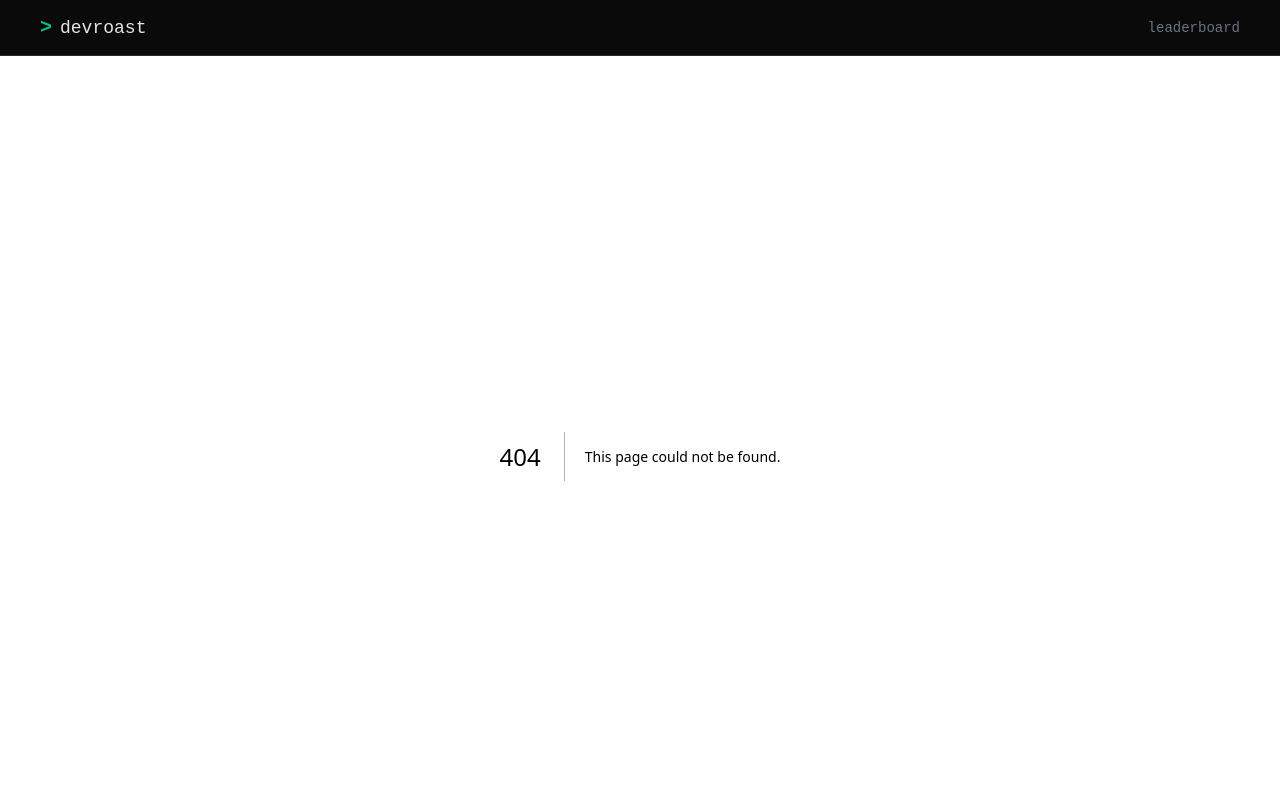
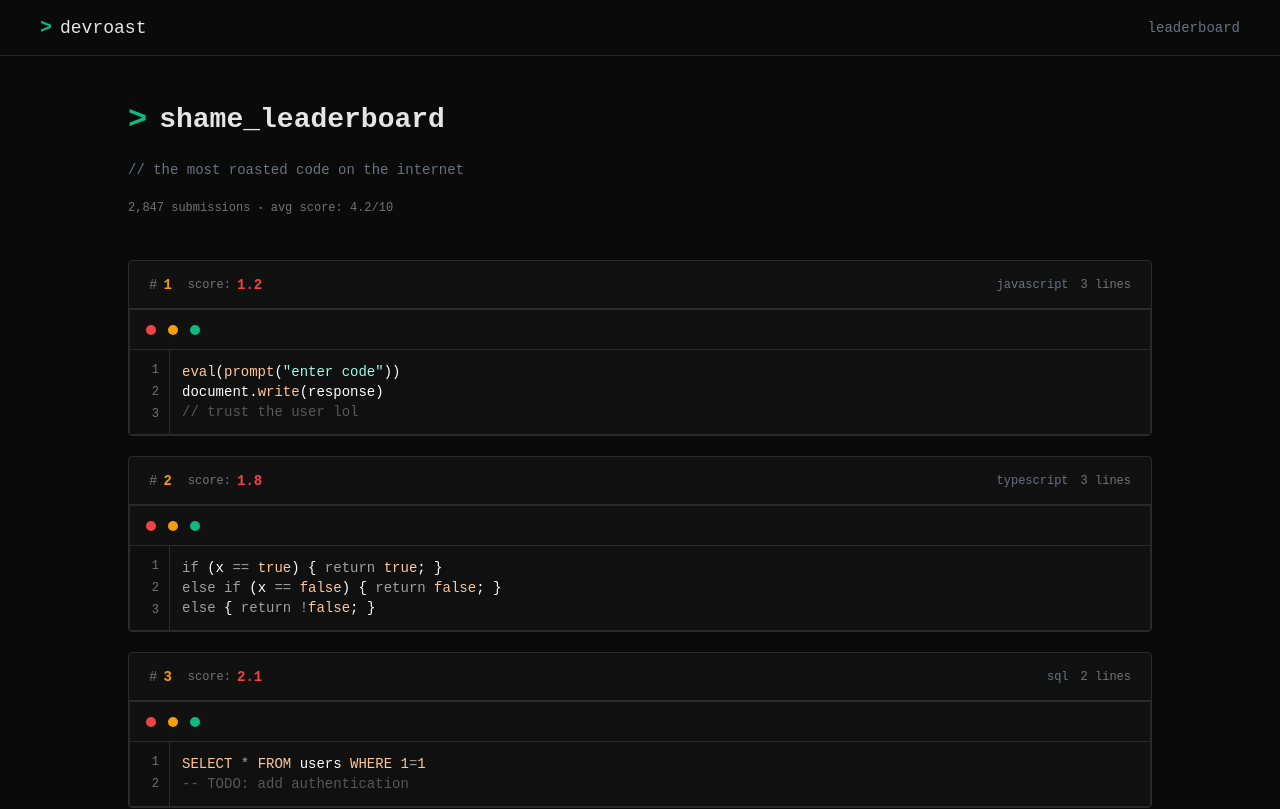
Before and after one commit to rafaelreisramos/nlw-22-devroast-fullstack, a Next.js app: page /shame-leaderboard in a window 1280 px wide. Before the commit this address had no page. Shown: the top 809 px of the page. Built offline with nearby package versions, Linux system fonts and the light colour scheme.

Commit message:
feat(ui): refactor CodeBlock with composition pattern and add shame leaderboard page

```diff
--- /dev/null
+++ b/src/app/shame-leaderboard/page.tsx
@@ -0,0 +1,135 @@
+import { CodeBlock } from "@/components/ui/code-block";
+
+const SHAME_LEADERBOARD_DATA = [
+	{
+		rank: 1,
+		score: 1.2,
+		language: "javascript",
+		lines: 3,
+		code: `eval(prompt("enter code"))
+document.write(response)
+// trust the user lol`,
+	},
+	{
+		rank: 2,
+		score: 1.8,
+		language: "typescript",
+		lines: 3,
+		code: `if (x == true) { return true; }
+else if (x == false) { return false; }
+else { return !false; }`,
+	},
+	{
+		rank: 3,
+		score: 2.1,
+		language: "sql",
+		lines: 2,
+		code: `SELECT * FROM users WHERE 1=1
+-- TODO: add authentication`,
+	},
+	{
+		rank: 4,
+		score: 2.4,
+		language: "python",
+		lines: 2,
+		code: `import os
+os.system(input())`,
+	},
+	{
+		rank: 5,
+		score: 2.8,
+		language: "javascript",
+		lines: 3,
+		code: `try { }
+catch(e) { /* silently fail */ }
+finally { /* who cares */ }`,
+	},
+];
+
+export const metadata = {
+	title: "Shame Leaderboard | DevRoast",
+	description: "The most roasted code on the internet - ranked by shame",
+};
+
+export default function ShameLeaderboardPage() {
+	return (
+		<main className="flex min-h-[calc(100vh-3.5rem)] flex-col items-center bg-bg-page px-20 py-10">
+			<div className="flex w-full max-w-5xl flex-col gap-10">
+				{/* Hero Section */}
+				<div className="flex flex-col gap-4">
+					{/* Title Row */}
+					<div className="flex items-center gap-3">
+						<span className="font-mono text-[32px] font-bold text-accent-green">
+							&gt;
+						</span>
+						<h1 className="font-mono text-[28px] font-bold text-text-primary">
+							shame_leaderboard
+						</h1>
+					</div>
+
+					{/* Subtitle */}
+					<p className="font-mono text-sm text-text-secondary">
+						{`// the most roasted code on the internet`}
+					</p>
+
+					{/* Stats Row */}
+					<div className="flex items-center gap-2">
+						<span className="font-mono text-xs text-text-tertiary">
+							2,847 submissions
+						</span>
+						<span className="text-text-tertiary">·</span>
+						<span className="font-mono text-xs text-text-tertiary">
+							avg score: 4.2/10
+						</span>
+					</div>
+				</div>
+
+				{/* Leaderboard Entries */}
+				<div className="flex flex-col gap-5">
+					{SHAME_LEADERBOARD_DATA.map((entry) => (
+						<div
+							key={entry.rank}
+							className="overflow-hidden rounded-sm border border-border-primary bg-bg-input"
+						>
+							{/* Meta Row */}
+							<div className="flex h-12 items-center justify-between border-b border-border-primary px-5">
+								{/* Rank & Score */}
+								<div className="flex items-center gap-4">
+									<div className="flex items-center gap-1.5">
+										<span className="font-mono text-sm text-text-tertiary">
+											#
+										</span>
+										<span className="font-mono text-sm font-bold text-accent-amber">
+											{entry.rank}
+										</span>
+									</div>
+									<div className="flex items-center gap-1.5">
+										<span className="font-mono text-xs text-text-tertiary">
+											score:
+										</span>
+										<span className="font-mono text-sm font-bold text-accent-red">
+											{entry.score}
+										</span>
+									</div>
+								</div>
+
+								{/* Language & Lines */}
+								<div className="flex items-center gap-3">
+									<span className="font-mono text-xs text-text-secondary">
+										{entry.language}
+									</span>
+									<span className="font-mono text-xs text-text-tertiary">
+										{entry.lines} lines
+									</span>
+								</div>
+							</div>
+
+							{/* Code Block */}
+							<CodeBlock code={entry.code} language={entry.language} />
+						</div>
+					))}
+				</div>
+			</div>
+		</main>
+	);
+}
--- a/src/components/ui/code-block.tsx
+++ b/src/components/ui/code-block.tsx
@@ -1,10 +1,66 @@
+import type { HTMLAttributes } from "react";
 import { codeToHtml } from "shiki";
+import { twMerge } from "tailwind-merge";
 
 export interface CodeBlockProps {
 	code: string;
 	language?: string;
 	filename?: string;
 }
+
+function CodeBlockHeader({
+	filename,
+	className,
+	...props
+}: HTMLAttributes<HTMLDivElement> & { filename?: string }) {
+	return (
+		<div
+			className={twMerge(
+				"flex h-10 items-center gap-3 border-b border-border-primary px-4",
+				className,
+			)}
+			{...props}
+		>
+			<div className="h-2.5 w-2.5 rounded-full bg-accent-red" />
+			<div className="h-2.5 w-2.5 rounded-full bg-accent-amber" />
+			<div className="h-2.5 w-2.5 rounded-full bg-accent-green" />
+			<div className="flex-1" />
+			{filename && (
+				<span className="font-mono text-xs text-text-tertiary">{filename}</span>
+			)}
+		</div>
+	);
+}
+
+CodeBlockHeader.displayName = "CodeBlockHeader";
+
+function CodeBlockContent({
+	code,
+	language = "javascript",
+	html,
+	className,
+	...props
+}: HTMLAttributes<HTMLDivElement> & {
+	code: string;
+	language?: string;
+	html?: string;
+}) {
+	return (
+		<div className={twMerge("flex", className)} {...props}>
+			<div className="flex w-10 flex-col gap-1.5 border-r border-border-primary bg-bg-surface px-2.5 py-3 text-right font-mono text-xs text-text-tertiary">
+				{code.split("\n").map((_, i) => (
+					<span key={i}>{i + 1}</span>
+				))}
+			</div>
+			<div
+				className="flex-1 overflow-x-auto p-3 font-mono text-sm"
+				dangerouslySetInnerHTML={{ __html: html ?? "" }}
+			/>
+		</div>
+	);
+}
+
+CodeBlockContent.displayName = "CodeBlockContent";
 
 export async function CodeBlock({
 	code,
@@ -18,28 +74,12 @@ export async function CodeBlock({
 
 	return (
 		<div className="rounded-none border border-border-primary bg-bg-input overflow-hidden">
-			<div className="flex h-10 items-center gap-3 border-b border-border-primary px-4">
-				<div className="h-2.5 w-2.5 rounded-full bg-accent-red" />
-				<div className="h-2.5 w-2.5 rounded-full bg-accent-amber" />
-				<div className="h-2.5 w-2.5 rounded-full bg-accent-green" />
-				<div className="flex-1" />
-				{filename && (
-					<span className="font-mono text-xs text-text-tertiary">
-						{filename}
-					</span>
-				)}
-			</div>
-			<div className="flex">
-				<div className="flex w-10 flex-col gap-1.5 border-r border-border-primary bg-bg-surface px-2.5 py-3 text-right font-mono text-xs text-text-tertiary">
-					{code.split("\n").map((_, i) => (
-						<span key={i}>{i + 1}</span>
-					))}
-				</div>
-				<div
-					className="flex-1 overflow-x-auto p-3 font-mono text-sm"
-					dangerouslySetInnerHTML={{ __html: html }}
-				/>
-			</div>
+			<CodeBlockHeader filename={filename} />
+			<CodeBlockContent code={code} html={html} />
 		</div>
 	);
 }
+
+CodeBlock.displayName = "CodeBlock";
+
+export { CodeBlockContent, CodeBlockHeader };
```
Also changed, not shown: 1 other file (tests, documents, lock files or other folders).
